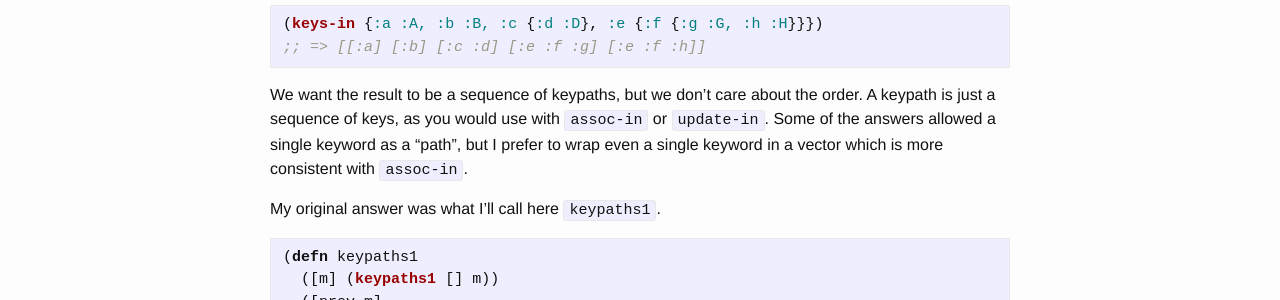
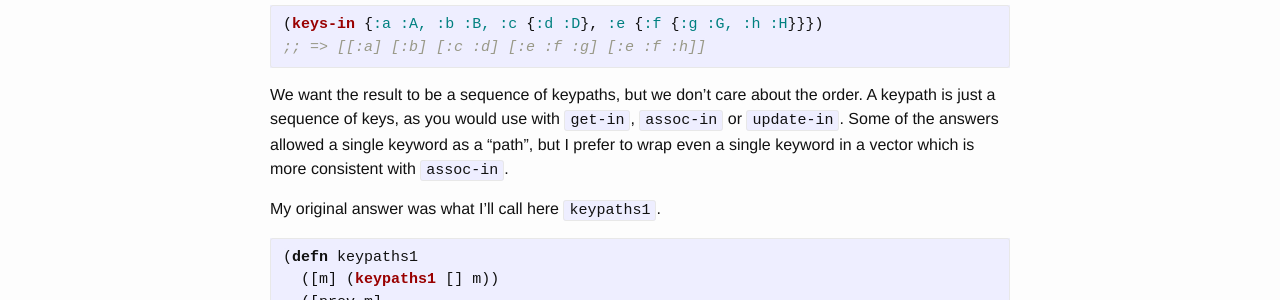
Before and after one commit to miner/miner.github.io, a Jekyll site: the page built from _posts/2018-06-01-keypaths.md, in a window 1280 px wide. Shown: the part 432-732 px from the top of the page. Built offline with Jekyll 4.4.1, drawn with Linux system fonts in a browser that asks for light colours.

Commit message:
lost img

````diff
--- a/_posts/2018-06-01-keypaths.md
+++ b/_posts/2018-06-01-keypaths.md
@@ -26,7 +26,7 @@ structure.  The example was:
 ```
 
 We want the result to be a sequence of keypaths, but we don't care about the order.  A
-keypath is just a sequence of keys, as you would use with `assoc-in` or `update-in`.  Some
+keypath is just a sequence of keys, as you would use with `get-in`, `assoc-in` or `update-in`.  Some
 of the answers allowed a single keyword as a "path", but I prefer to wrap even a single
 keyword in a vector which is more consistent with `assoc-in`.
 
````
Also changed, not shown: images/jugpat.png (added).
